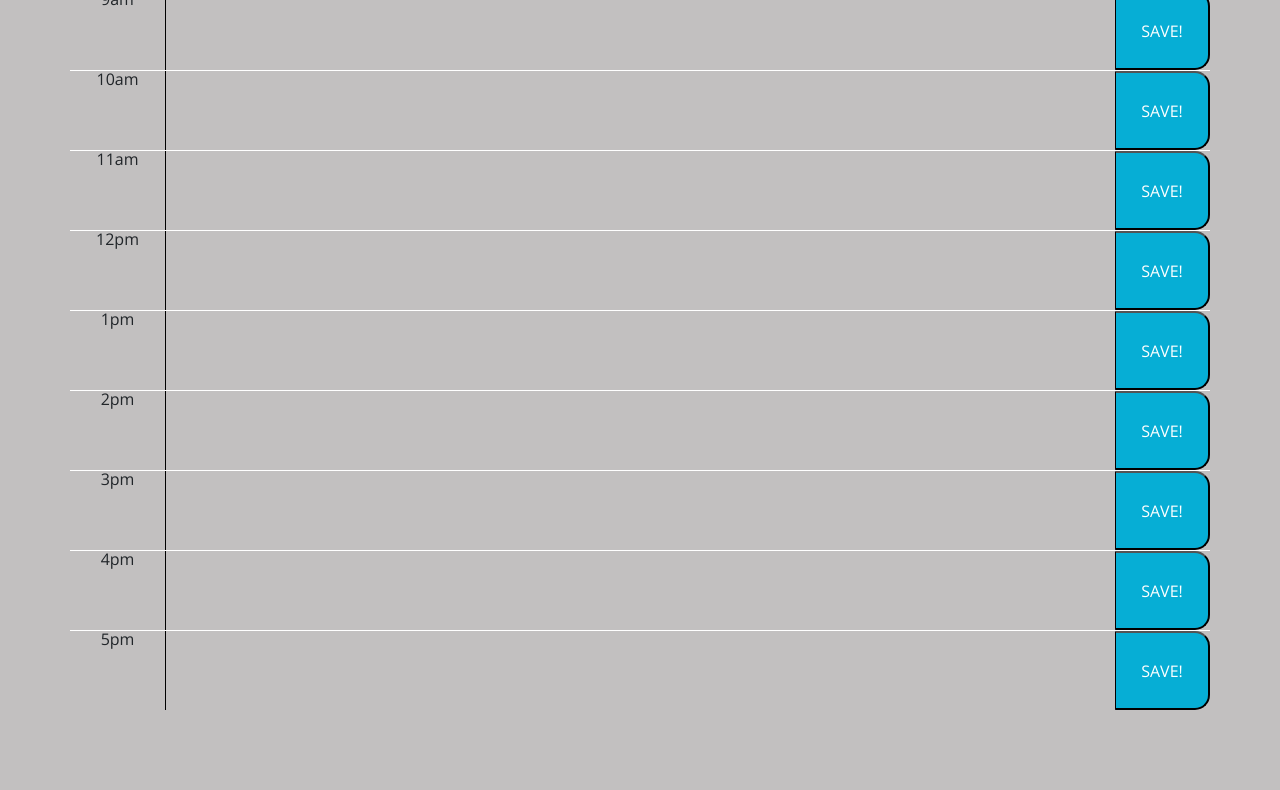
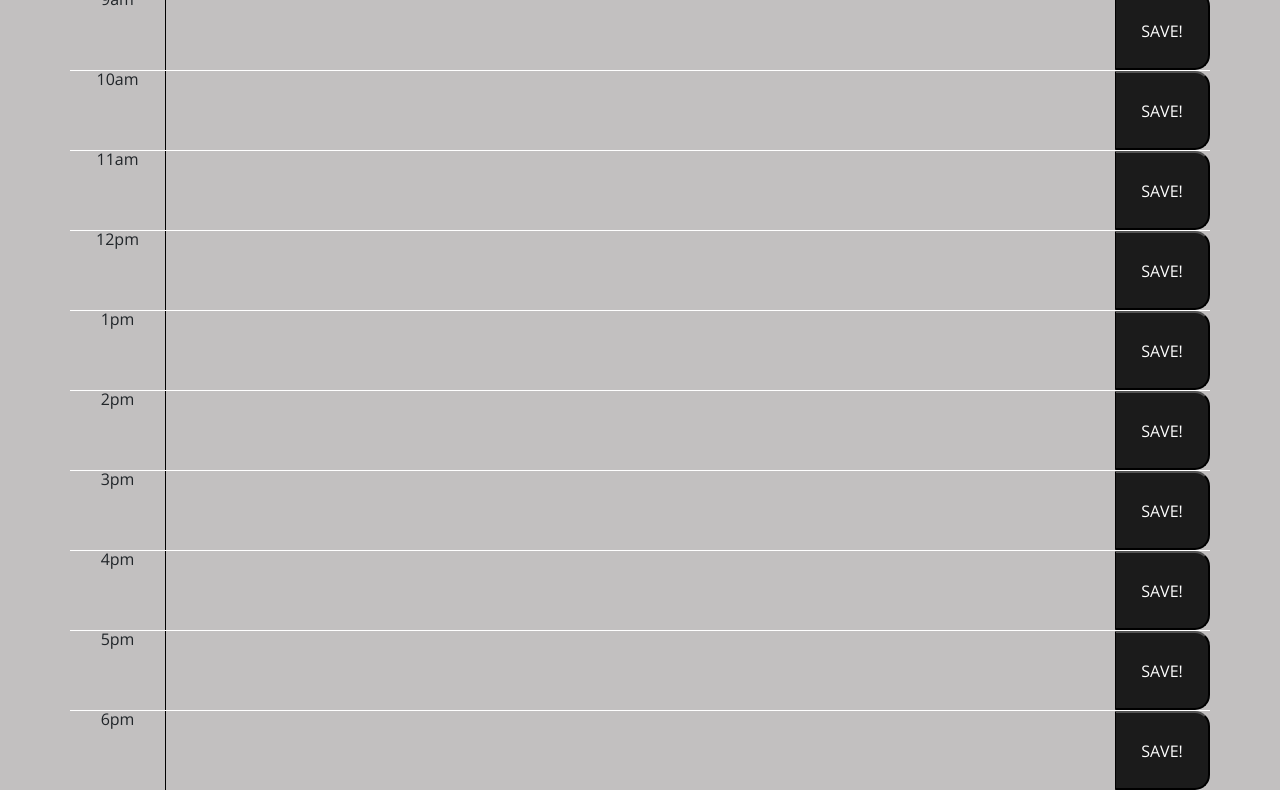
Before and after one commit to jagg1991/calander, a plain HTML site: page index.html in a window 1280 px wide. Shown: the part 378-1168 px from the top of the page. Before the commit the page ends 1088 px from the top, so only its background shows below. Drawn offline with nearby package versions, Linux system fonts and the light colour scheme.

Commit message:
adding comments

```diff
--- a/assets/script.js
+++ b/assets/script.js
@@ -7,7 +7,7 @@ $("#currentDay").text(todaysDate)
 //adds the date to #currentTime id
 $("#currentTime").text(todaysTime);
 
-var future = { "background-color": "#ebfafa", "color": "black" }
+var future = { "background-color": "grey", "color": "black", }
 
 //function setTime() {
 // Sets interval in variable
@@ -22,7 +22,7 @@ var future = { "background-color": "#ebfafa", "color": "black" }
 
 var container = $(".container");
 //an array for the time
-var times = ["9am", "10am", "11am", "12pm", "1pm", "2pm", "3pm", "4pm", "5pm"];
+var times = ["9am", "10am", "11am", "12pm", "1pm", "2pm", "3pm", "4pm", "5pm", "6pm"];
 
 
 //for loop to add divs, textarea, and buttons to the page
@@ -33,9 +33,7 @@ for (let i = 0; i < times.length; i++) {
     var button = $("<button>").addClass("saveBtn col-1").text("SAVE!")
     container.append(row);
     row.append(timeBlock, textArea, button);
-    if (todaysTime > 9) {
-        textArea = future
-    }
+
 
 
 }
@@ -51,13 +49,10 @@ $(".saveBtn").on("click", function () {
 
 
 
+//for loop to add to local storage
 for (var j = 0; j < times.length; j++) {
     console.log(times[j], localStorage.getItem(times[j]));
     var timesEl = document.getElementById(times[j]); // grabing text area by id
     var timesLocal = localStorage.getItem(times[j]); // getting local storage using id
     timesEl.textContent = timesLocal;
 }
-
-
-
-//setTime();
--- a/assets/style.css
+++ b/assets/style.css
@@ -20,7 +20,9 @@ textarea{
   color: black;
   border-radius: 0;
   border-bottom: 10px solid black;
-}
+  background-color: rgb(66, 61, 61);
+  font-family:Verdana, Geneva, Tahoma, sans-serif
+ }
 
 .description{
   white-space: pre-wrap;
@@ -62,7 +64,7 @@ textarea{
   border-left: 1px solid black;
   border-top-right-radius: 15px;
   border-bottom-right-radius: 15px;
-  background-color: #06AED5;
+  background-color:rgb(27, 27, 27);
   color: white;
 }
 
@@ -70,3 +72,7 @@ textarea{
   font-size: 20px;
   transition: all .3s ease-in-out;
 }
+
+.col-10{
+
+}
```
Also changed, not shown: assets/clock.jpg (added), 1 other file.
